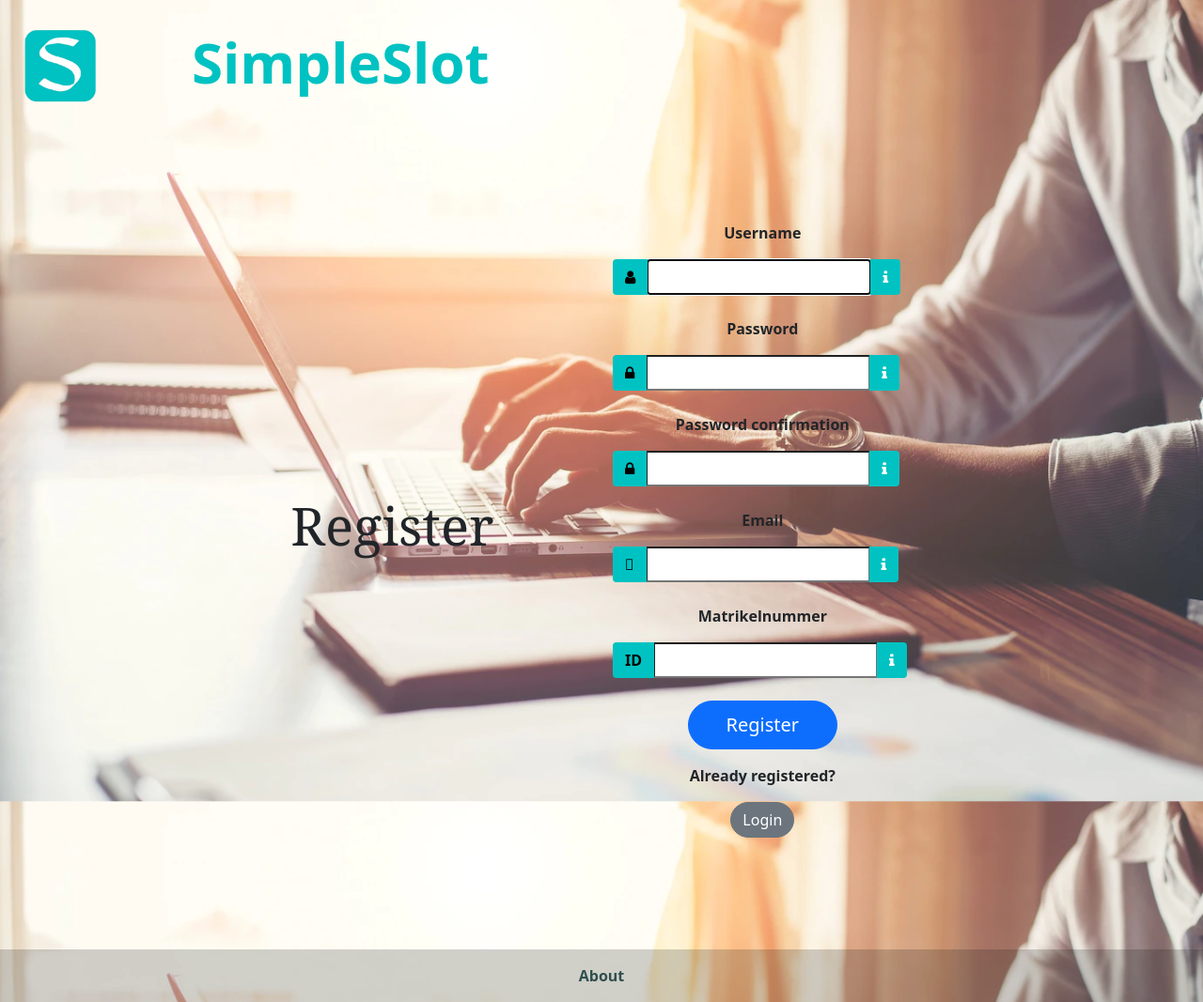
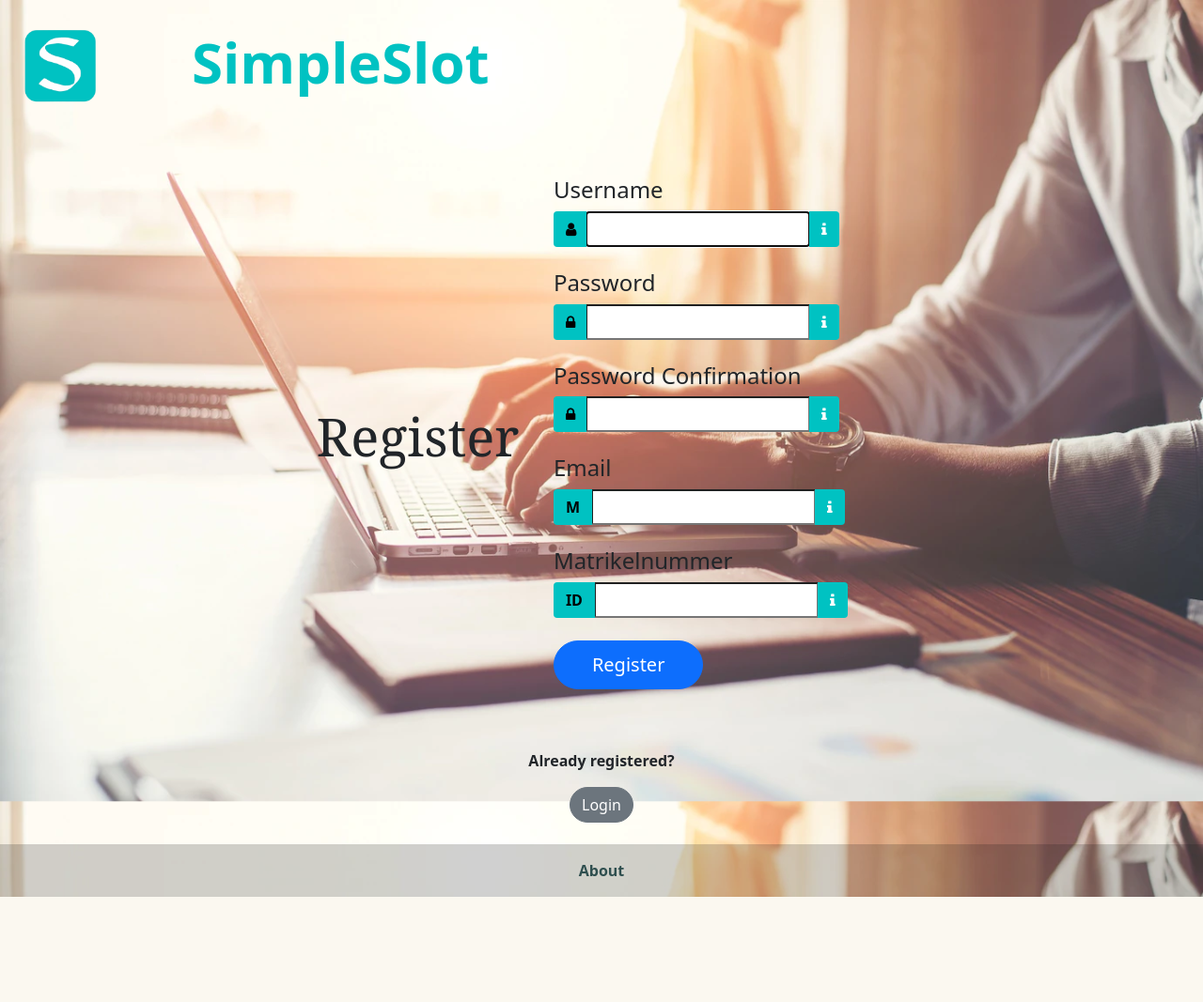
Before and after one commit to armand143/SimpleSlot_UniProject, a Django app: page /register/ in a window 1280 px wide. Shown: the whole page at 94% size. After the commit the page ends 955 px from the top, so only its background shows below. Run offline with Django 4.2, Linux system fonts and the light colour scheme; some libraries are stand-ins or nearby versions.

Commit message:
register done

```diff
--- a/firstapp/templates/firstapp/base.html
+++ b/firstapp/templates/firstapp/base.html
@@ -16,8 +16,9 @@
           crossorigin="anonymous">
     <!-- w3schools icons -->
     <link rel="stylesheet" href="https://cdnjs.cloudflare.com/ajax/libs/font-awesome/4.7.0/css/font-awesome.min.css">
-
-</head>
+   <!-- Bootstrap glyphicons -->
+<!--     <link rel="stylesheet" href="https://maxcdn.bootstrapcdn.com/bootstrap/3.3.7/css/bootstrap.min.css">
+ --></head>
 <body>
 {% block body %}
 {% endblock body %}
--- a/firstapp/templates/firstapp/homepageStudent.html
+++ b/firstapp/templates/firstapp/homepageStudent.html
@@ -77,7 +77,7 @@
                     </td>
                     {%else%}
                     <td class="col-sm-1">
-                      <a class="btn btn-danger" href="" role="button" disabled>not available</a>
+                      <a class="btn btn-danger noHover" href="" role="button" disabled>not available</a>
                     </td>
                   {% endif %}
                 </tr>
--- a/firstapp/templates/firstapp/register.html
+++ b/firstapp/templates/firstapp/register.html
@@ -12,64 +12,65 @@
   </div>
 </div>
 
-<div class="container col-xl-8 px-5 py-5">
+<div class="container col-xl-8 ">
   <div class="row align-items-center px-5 py-5">
-    <div class="col-lg-6 text-center text-lg-start">
+    <div class="col-0 col-lg-1">&nbsp;</div>
+    <div class="col-lg-4 text-center text-lg-start">
       <h1 class="display-4" style="font-family: Georgia"><b>Register</b></h1>
     </div>
-  <div class="col-lg-6 mx-auto col-lg-6">
-    <div class="text-center">
+    <div class="col-12 col-lg-6 ">
         <form method="POST" action="">
             {% csrf_token %}
-          <p><b>{{form.username.label}}</b></p>
+            <p class="h4">Username</p>
             <div class="input-group mb-4">
-            <span class="input-group-text btn blueBlack noHover"><i class="fa fa-user"></i></span>
+              <span class="input-group-text btn blueBlack noHover w35px"><i class="fa fa-user"></i></span>
               {{form.username}}
-            <span class="input-group-text btn blue" title="    * Max 150 characters. Letters, digits and @ . + - _ only."><i class="fa fa-info"></i></span>
+              <span class="input-group-text btn blue" title="    * Max 150 characters. Letters, digits and @ . + - _ only.  "><i class="fa fa-info"></i></span>
             </div>
 
-          <p><b>{{form.password1.label}}</b></p>
+            <p class="h4">Password</p>
             <div class="input-group mb-4">
-            <span class="input-group-text btn blueBlack noHover"><i class="fa fa-lock"></i></span>
+              <span class="input-group-text btn blueBlack noHover w35px"><i class="fa fa-lock"></i></span>
               {{form.password1}}
               <span class="btn blue" title="      * Your password can't be too similar to your other personal information.
             * Your password must contain at least 8 characters.
             * Your password can't be a commonly used password.
-          * Your password can't be entirely numeric."><i class="fa fa-info"></i></span>
+            * Your password can't be entirely numeric.  "><i class="fa fa-info"></i></span>
             </div>
 
-          <p><b>{{form.password2.label}}</b></p>
+            <p class="h4">Password Confirmation</p>
             <div class="input-group mb-4">
-            <span class="input-group-text btn blueBlack noHover"><i class="fa fa-lock"></i></span>
+              <span class="input-group-text btn blueBlack noHover w35px"><i class="fa fa-lock"></i></span>
               {{form.password2}}
-            <span class="btn blue" title="    * Enter the same password again."><i class="fa fa-info"></i></span>
+              <span class="btn blue" title="    * Enter the same password again.  "><i class="fa fa-info"></i></span>
             </div>
 
 
-          <p><b>{{user_profile_form.email.label}}</b></p>
+            <p class="h4">Email</p>
             <div class="input-group mb-4">
-            <span class="input-group-text btn blueBlack noHover"> &#xF32F</span>
+              <span class="input-group-text btn blueBlack noHover"><b>M</b></span>
               {{user_profile_form.email}}
-            <span class="btn blue" title="    * Can be empty."><i class="fa fa-info"></i></span>
+              <span class="btn blue" title="    * Can be empty.  "><i class="fa fa-info"></i></span>
             </div>
 
-          <p><b>{{user_profile_form.matrikelnummer.label}}</b></p>
+            <p class="h4">Matrikelnummer</p>
             <div class="input-group mb-4">
               <span class="input-group-text btn blueBlack noHover"><b>ID</b></span>
               {{user_profile_form.matrikelnummer}}
-            <span class="btn blue" title="    * Must be unique, like your real TU-Number."><i class="fa fa-info"></i></span>
+              <span class="btn blue" title="    * Must be unique, like your real TU-Number.  "><i class="fa fa-info"></i></span>
             </div>
 
             <p></p>
             <p><button type="submit" class="btn btn-primary btn-lg round" style="padding:10px 40px">Register</button></p>
         </form>
+    </div>
+    <div class="col-0 col-lg-1">&nbsp;</div>
+  </div>
+
+</div>
 <div class="text-center">
   <p><b>Already registered?</b></p>
   <a class="btn btn-secondary round" href="{% url 'Login' %}" role="button">Login</a>
-      </div>
-    </div>
-    </div>
-  </div>
 </div>
 
   <div class="text-center">
```
Lines whose indentation alone changed are shown as unchanged.
